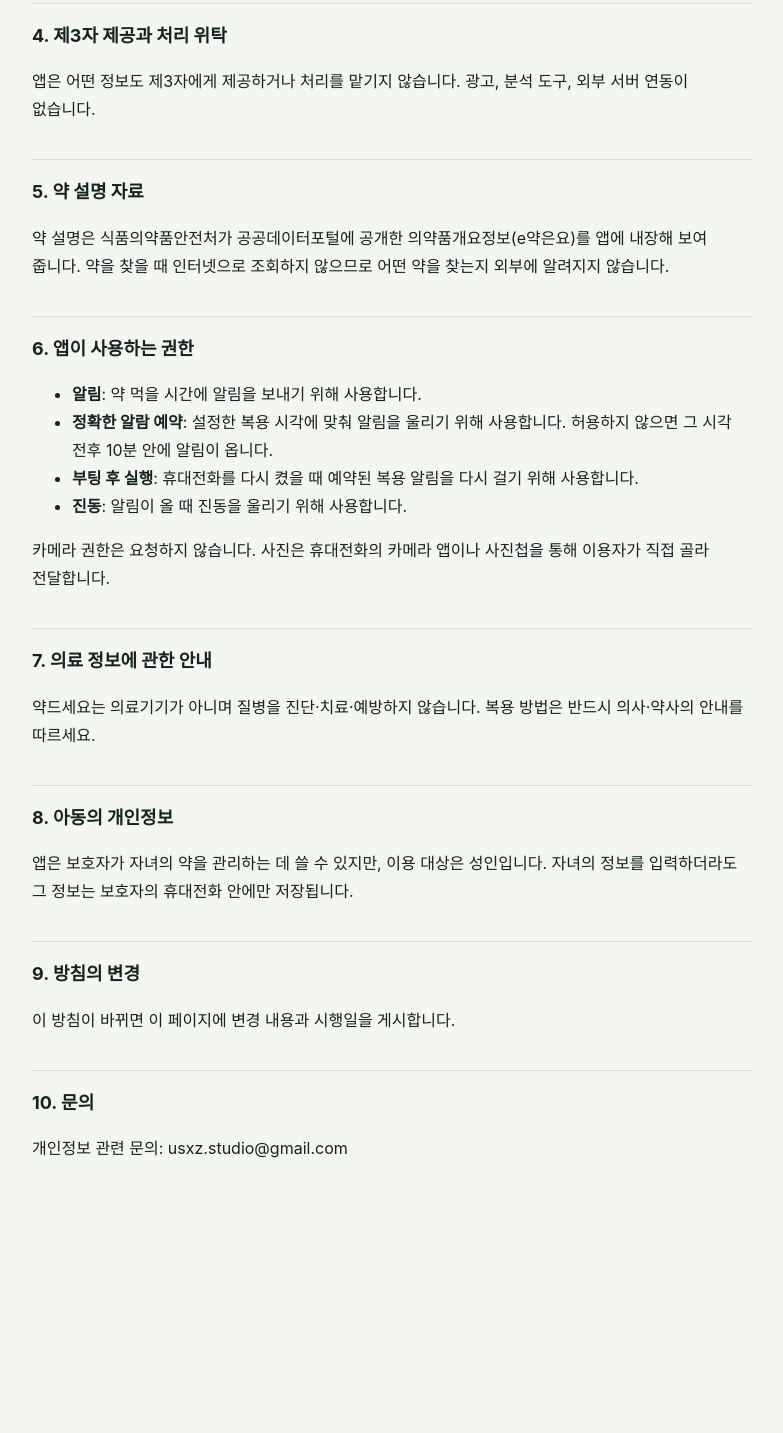
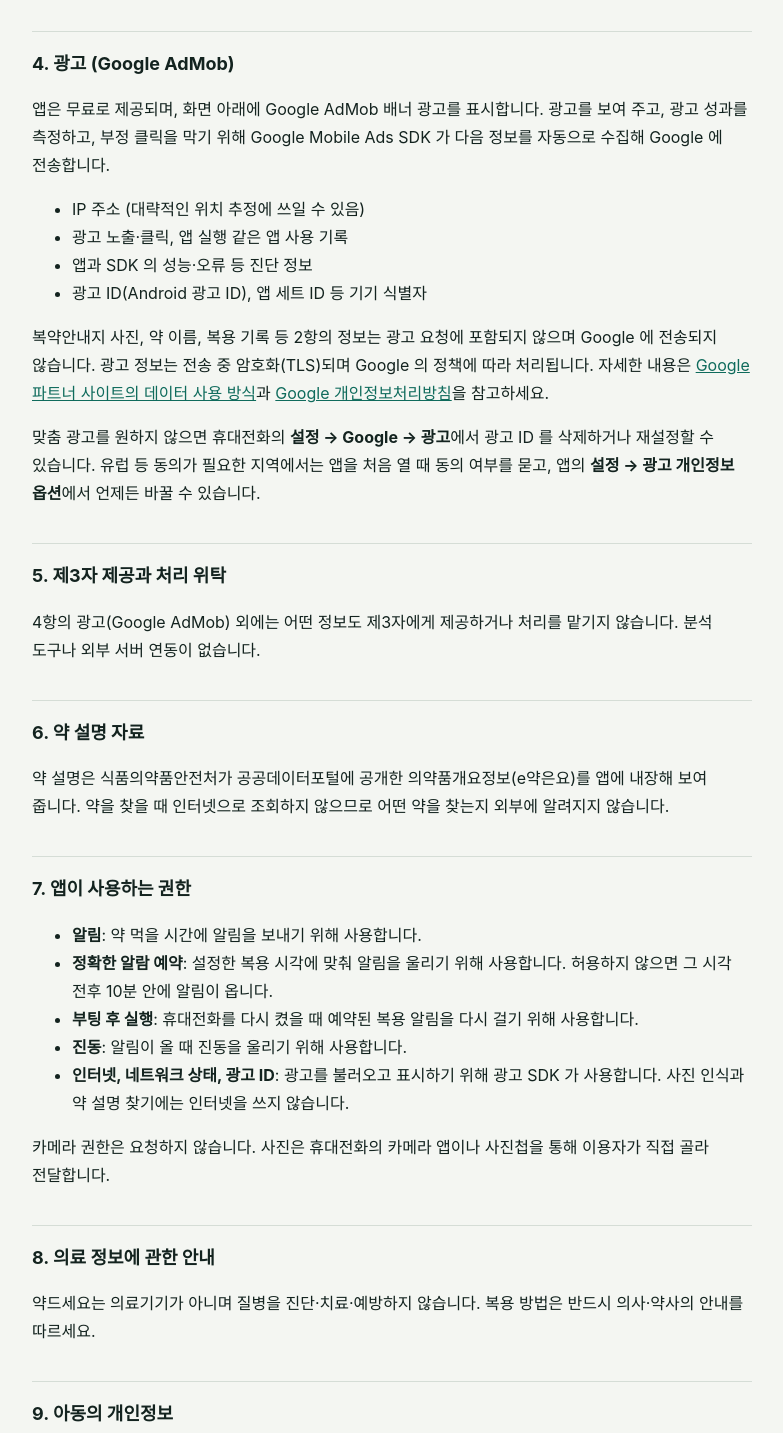
Before and after one commit to usxz-studio/yakdeuseyo-privacy, a plain HTML site: page index.html in a window 1280 px wide. Shown: the part 1010-2443 px from the top of the page, without its empty margins (248-1031 px from the left). Before the commit the page ends 2252 px from the top, so only its background shows below. Drawn offline with Linux system fonts and the light colour scheme.

Commit message:
무료 전환: 광고(Google AdMob) 항목 추가 (#1)
Claude-Session: https://claude.ai/code/session_01KArc1B6SHJDK1nzpaBDgsh

Co-authored-by: Claude <noreply@anthropic.com>

```diff
--- a/index.html
+++ b/index.html
@@ -17,12 +17,12 @@
 </head>
 <body>
 <h1>약드세요 개인정보처리방침</h1>
-<p class="muted">시행일: 2026년 11월 11일</p>
+<p class="muted">시행일: 2026년 11월 19일 (이전 버전: 2026년 11월 11일)</p>
 
-<p class="box">약드세요(이하 "앱")는 회원가입이 없고, 광고가 없으며, 인터넷을 사용하지 않습니다. 사진 속 글자 인식과 복약 기록 저장은 모두 이용자의 휴대전화 안에서 이루어지고, 개발자를 포함한 누구에게도 전송되지 않습니다.</p>
+<p class="box">약드세요(이하 "앱")는 무료 앱이며 회원가입이 없습니다. 사진 속 글자 인식과 복약 기록 저장은 모두 이용자의 휴대전화 안에서 이루어지고, 개발자를 포함한 누구에게도 전송되지 않습니다. 다만 화면 아래에 Google AdMob 광고를 표시하며, 광고를 위해 아래 4항의 정보가 Google 에 전송될 수 있습니다. 복약 정보와 사진은 광고에 쓰이지 않습니다.</p>
 
 <h2>1. 수집하는 개인정보</h2>
-<p>개발자는 이용자의 개인정보를 수집하지 않습니다. 이름, 연락처, 계정, 기기 식별자, 위치 정보를 받지 않으며 서버를 운영하지 않습니다. 앱에는 인터넷 권한이 없어 기기 밖으로 정보를 보낼 수 없습니다.</p>
+<p>개발자는 이용자의 개인정보를 직접 수집하거나 보관하지 않습니다. 이름, 연락처, 계정, 위치 정보를 받지 않으며 서버를 운영하지 않습니다. 광고 표시를 위해 Google 이 수집하는 정보는 4항에 적었습니다.</p>
 
 <h2>2. 휴대전화 안에서 처리하는 정보</h2>
 <p>앱 기능을 위해 아래 정보를 이용자의 휴대전화 안에서만 처리·보관합니다. 복용 중인 약 정보는 건강에 관한 정보이므로, 앱은 이를 기기 밖으로 보내지 않고 클라우드 백업과 기기 간 이전 대상에서도 제외합니다.</p>
@@ -36,31 +36,43 @@
 <h2>3. 보관 기간과 삭제</h2>
 <p>위 정보는 이용자가 지울 때까지 휴대전화에 남습니다. 앱의 <b>설정 → 내 기록 전체 삭제</b>를 누르면 복약 정보, 복용 기록, 예약된 알림이 모두 지워집니다. 앱을 삭제하거나 휴대전화 설정에서 앱 데이터를 지워도 모두 삭제됩니다. 개발자는 이 정보를 갖고 있지 않으므로 대신 열람하거나 삭제해 드릴 수 없습니다.</p>
 
-<h2>4. 제3자 제공과 처리 위탁</h2>
-<p>앱은 어떤 정보도 제3자에게 제공하거나 처리를 맡기지 않습니다. 광고, 분석 도구, 외부 서버 연동이 없습니다.</p>
+<h2>4. 광고 (Google AdMob)</h2>
+<p>앱은 무료로 제공되며, 화면 아래에 Google AdMob 배너 광고를 표시합니다. 광고를 보여 주고, 광고 성과를 측정하고, 부정 클릭을 막기 위해 Google Mobile Ads SDK 가 다음 정보를 자동으로 수집해 Google 에 전송합니다.</p>
+<ul>
+  <li>IP 주소 (대략적인 위치 추정에 쓰일 수 있음)</li>
+  <li>광고 노출·클릭, 앱 실행 같은 앱 사용 기록</li>
+  <li>앱과 SDK 의 성능·오류 등 진단 정보</li>
+  <li>광고 ID(Android 광고 ID), 앱 세트 ID 등 기기 식별자</li>
+</ul>
+<p>복약안내지 사진, 약 이름, 복용 기록 등 2항의 정보는 광고 요청에 포함되지 않으며 Google 에 전송되지 않습니다. 광고 정보는 전송 중 암호화(TLS)되며 Google 의 정책에 따라 처리됩니다. 자세한 내용은 <a href="https://policies.google.com/technologies/partner-sites?hl=ko">Google 파트너 사이트의 데이터 사용 방식</a>과 <a href="https://policies.google.com/privacy?hl=ko">Google 개인정보처리방침</a>을 참고하세요.</p>
+<p>맞춤 광고를 원하지 않으면 휴대전화의 <b>설정 → Google → 광고</b>에서 광고 ID 를 삭제하거나 재설정할 수 있습니다. 유럽 등 동의가 필요한 지역에서는 앱을 처음 열 때 동의 여부를 묻고, 앱의 <b>설정 → 광고 개인정보 옵션</b>에서 언제든 바꿀 수 있습니다.</p>
 
-<h2>5. 약 설명 자료</h2>
+<h2>5. 제3자 제공과 처리 위탁</h2>
+<p>4항의 광고(Google AdMob) 외에는 어떤 정보도 제3자에게 제공하거나 처리를 맡기지 않습니다. 분석 도구나 외부 서버 연동이 없습니다.</p>
+
+<h2>6. 약 설명 자료</h2>
 <p>약 설명은 식품의약품안전처가 공공데이터포털에 공개한 의약품개요정보(e약은요)를 앱에 내장해 보여 줍니다. 약을 찾을 때 인터넷으로 조회하지 않으므로 어떤 약을 찾는지 외부에 알려지지 않습니다.</p>
 
-<h2>6. 앱이 사용하는 권한</h2>
+<h2>7. 앱이 사용하는 권한</h2>
 <ul>
   <li><b>알림</b>: 약 먹을 시간에 알림을 보내기 위해 사용합니다.</li>
   <li><b>정확한 알람 예약</b>: 설정한 복용 시각에 맞춰 알림을 울리기 위해 사용합니다. 허용하지 않으면 그 시각 전후 10분 안에 알림이 옵니다.</li>
   <li><b>부팅 후 실행</b>: 휴대전화를 다시 켰을 때 예약된 복용 알림을 다시 걸기 위해 사용합니다.</li>
   <li><b>진동</b>: 알림이 올 때 진동을 울리기 위해 사용합니다.</li>
+  <li><b>인터넷, 네트워크 상태, 광고 ID</b>: 광고를 불러오고 표시하기 위해 광고 SDK 가 사용합니다. 사진 인식과 약 설명 찾기에는 인터넷을 쓰지 않습니다.</li>
 </ul>
 <p>카메라 권한은 요청하지 않습니다. 사진은 휴대전화의 카메라 앱이나 사진첩을 통해 이용자가 직접 골라 전달합니다.</p>
 
-<h2>7. 의료 정보에 관한 안내</h2>
+<h2>8. 의료 정보에 관한 안내</h2>
 <p>약드세요는 의료기기가 아니며 질병을 진단·치료·예방하지 않습니다. 복용 방법은 반드시 의사·약사의 안내를 따르세요.</p>
 
-<h2>8. 아동의 개인정보</h2>
+<h2>9. 아동의 개인정보</h2>
 <p>앱은 보호자가 자녀의 약을 관리하는 데 쓸 수 있지만, 이용 대상은 성인입니다. 자녀의 정보를 입력하더라도 그 정보는 보호자의 휴대전화 안에만 저장됩니다.</p>
 
-<h2>9. 방침의 변경</h2>
-<p>이 방침이 바뀌면 이 페이지에 변경 내용과 시행일을 게시합니다.</p>
+<h2>10. 방침의 변경</h2>
+<p>이 방침이 바뀌면 이 페이지에 변경 내용과 시행일을 게시합니다. 2026년 11월 19일: 무료 전환과 함께 4항(광고)을 추가했습니다.</p>
 
-<h2>10. 문의</h2>
+<h2>11. 문의</h2>
 <p>개인정보 관련 문의: usxz.studio@gmail.com</p>
 </body>
 </html>
```
